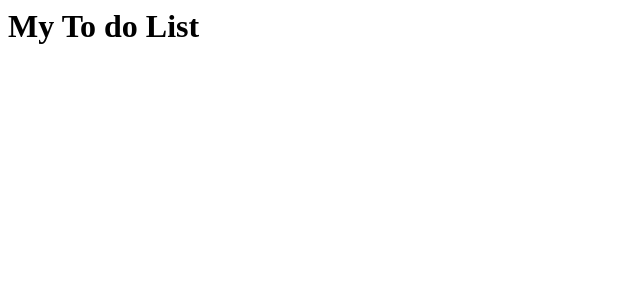
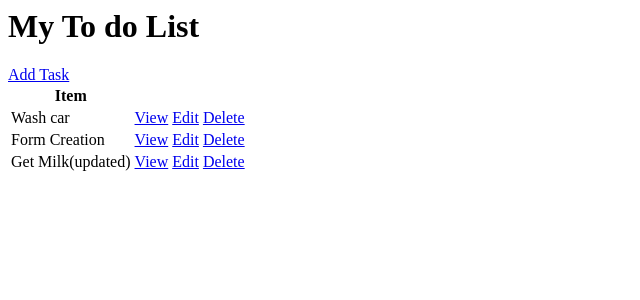
Before and after one commit to KariukiAbel/To-do-app-in-Django, a Django app: page / in a window 1280 px wide. Shown: the top 300 px of the page, without its empty margins (0-640 px from the left). Run offline with Django 3.2, Linux system fonts and the light colour scheme; data comes from the database, SQL or seed files in the repository; both versions use the stored data as it was after the commit.

Commit message:
Successfully done the delete operation after getting a bug originating from a spelling mistake

```diff
--- a/base/urls.py
+++ b/base/urls.py
@@ -1,8 +1,16 @@
 from django.urls import path
-from .views import TaskList
+from .views import TaskList, TaskDetail, TaskCreate, TaskUpdate, DeleteView
 # from . import views
 
 
 urlpatterns = [
     path('', TaskList.as_view(), name='tasks'),
+    path('task/<int:pk>/', TaskDetail.as_view(), name='task'),
+    path('task-create/', TaskCreate.as_view(), name='task-create'),
+    path('task-update/<int:pk>/', TaskUpdate.as_view(), name='task-update'),
+    path('task-delete/<int:pk>/', DeleteView.as_view(), name='task-delete'),
+
+
+
+
 ]
--- a/base/views.py
+++ b/base/views.py
@@ -1,6 +1,10 @@
 from django.shortcuts import render
 # from django.http import HttpResponse
 from django.views.generic.list import ListView
+from django.views.generic.detail import DetailView
+from django.views.generic.edit import CreateView, UpdateView, DeleteView
+from django.urls import reverse_lazy
+
 from .models import Task
 
 # # Create your views here.
@@ -9,3 +13,27 @@ from .models import Task
 
 class TaskList(ListView):
     model = Task
+    context_object_name = 'tasks'
+
+
+class TaskDetail(DetailView):
+    model = Task
+
+
+class TaskCreate(CreateView):
+    model = Task
+    # fields = ['title', 'description', 'complete', 'created']
+    fields = '__all__'
+    success_url = reverse_lazy('tasks')
+
+
+class TaskUpdate(UpdateView):
+    model = Task
+    fields = '__all__'
+    success_url = reverse_lazy('tasks')
+
+
+class DeleteView(DeleteView):
+    model = Task
+    context_object_name = 'task'
+    success_url = reverse_lazy('tasks')
--- /dev/null
+++ b/templates/base/task_detail.html
@@ -0,0 +1 @@
+<h1>Task: {{object}}</h1>
--- /dev/null
+++ b/templates/base/task_form.html
@@ -0,0 +1,6 @@
+<h3>Task Form</h3>
+<a href="{% url 'tasks' %}">Back</a>
+<form method="POST" action="">
+    {% csrf_token %} {{ form.as_p }}
+    <input type="submit" value="Submit">
+</form>
--- a/templates/base/task_list.html
+++ b/templates/base/task_list.html
@@ -1 +1,22 @@
 <h1>My To do List</h1>
+<a href="{% url 'task-create' %}">Add Task</a>
+<table>
+    <tr>
+        <th>Item</th>
+        <th></th>
+        <th></th>
+    </tr>
+    {% for task in tasks %}
+    <tr>
+        <td>{{task.title}}</td>
+        <td>
+            <a href="{% url 'task' task.id %}">View</a>
+            <a href="{% url 'task-update' task.id %}">Edit</a>
+            <a href="{% url 'task-delete' task.id %}">Delete</a>
+
+        </td>
+
+    </tr>
+    {% empty %}
+    <h3>No items in list</h3> {% endfor %}
+</table>
```
Also changed, not shown: templates/base/task_confirm_delete.html (added, +8 -0 lines), db.sqlite3.
